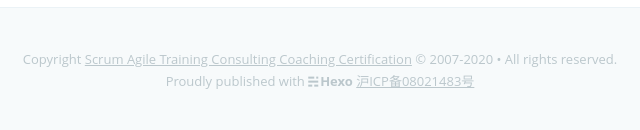
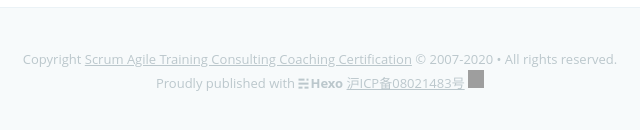
Before and after one commit to go2imagination2/go2imagination2.github.io, a plain HTML site: page archives/2017/08/index.html in a window 1280 px wide. Shown: the part 1670-1800 px from the top of the page, 320-960 px from the left. Drawn offline with nearby package versions, Linux system fonts and the light colour scheme; grey boxes are pictures that could not be loaded; a script that the page names is missing; a web font is replaced by a local one.

Commit message:
Site updated: 2020-05-13 16:15:18

```diff
--- a/archives/2017/08/index.html
+++ b/archives/2017/08/index.html
@@ -75,7 +75,7 @@
 
   <div class="inner">
  	<section class="copyright">Copyright <a href="/">Scrum Agile Training Consulting Coaching Certification</a> &copy; 2007-2020 &bull; All rights reserved.</section>
-    <section class="poweredby">Proudly published with <a class="icon-ghost" href="#">Hexo</a> <a href="http://www.beian.miit.gov.cn/">沪ICP备08021483号</a> </section>
+    <section class="poweredby">Proudly published with <a class="icon-ghost" href="#">Hexo</a> <a href="http://www.beian.miit.gov.cn/">沪ICP备08021483号</a> <a href="http://wap.scjgj.sh.gov.cn/businessCheck/verifKey.do?showType=extShow&serial=9031000020161128102430000001416423-SAIC_SHOW_310000-ABB134C5F9E74C449E983FE56428902D903&signData=MEUCIC57XmtSkaEDK9k1BSeacXOpPFm6jgS6C+ywJYCQnmq2AiEA2onf6Al8MKGPlKrxacQiI7EMD4tqoY2JgdKV8ebtNCI="><img src="https://www.uperform.cn/wp-content/uploads/2020/05/图标.jpg" style="width:16px;height:18px;"></a></section>
 
 	<script type="application/ld+json">
 	{
```
Also changed, not shown: archives/2017/10/index.html (+1 -1 lines), archives/2017/index.html (+1 -1 lines), archives/2018/02/index.html (+1 -1 lines), archives/2018/index.html (+1 -1 lines), archives/index.html (+1 -1 lines), blog/State-of-Scrum-report-2017-2018/index.html (+1 -1 lines), courses/class/payment-for-ACSM-program/index.html (+1 -1 lines), index.html (+1 -1 lines), index/index.html (+1 -1 lines).
